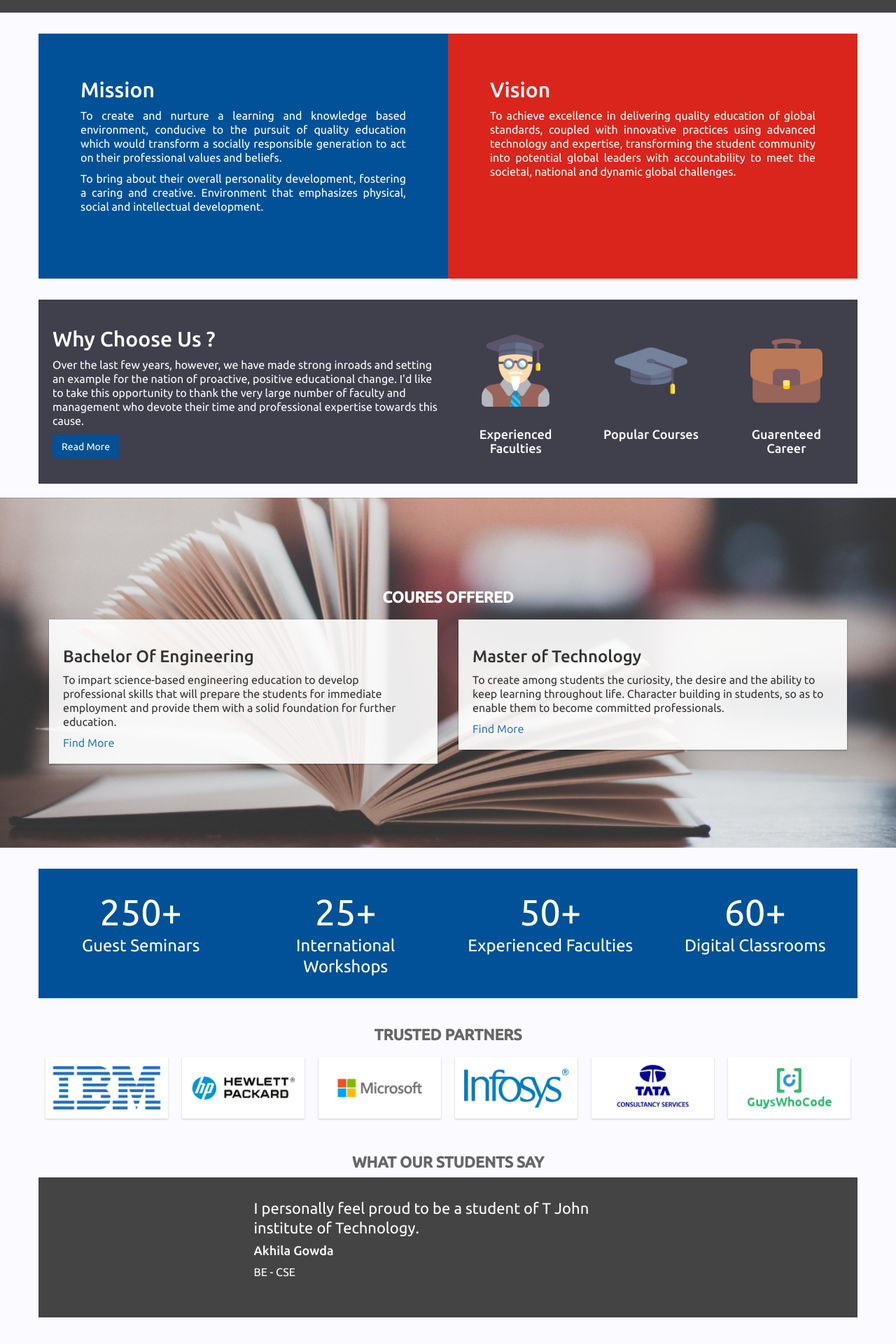
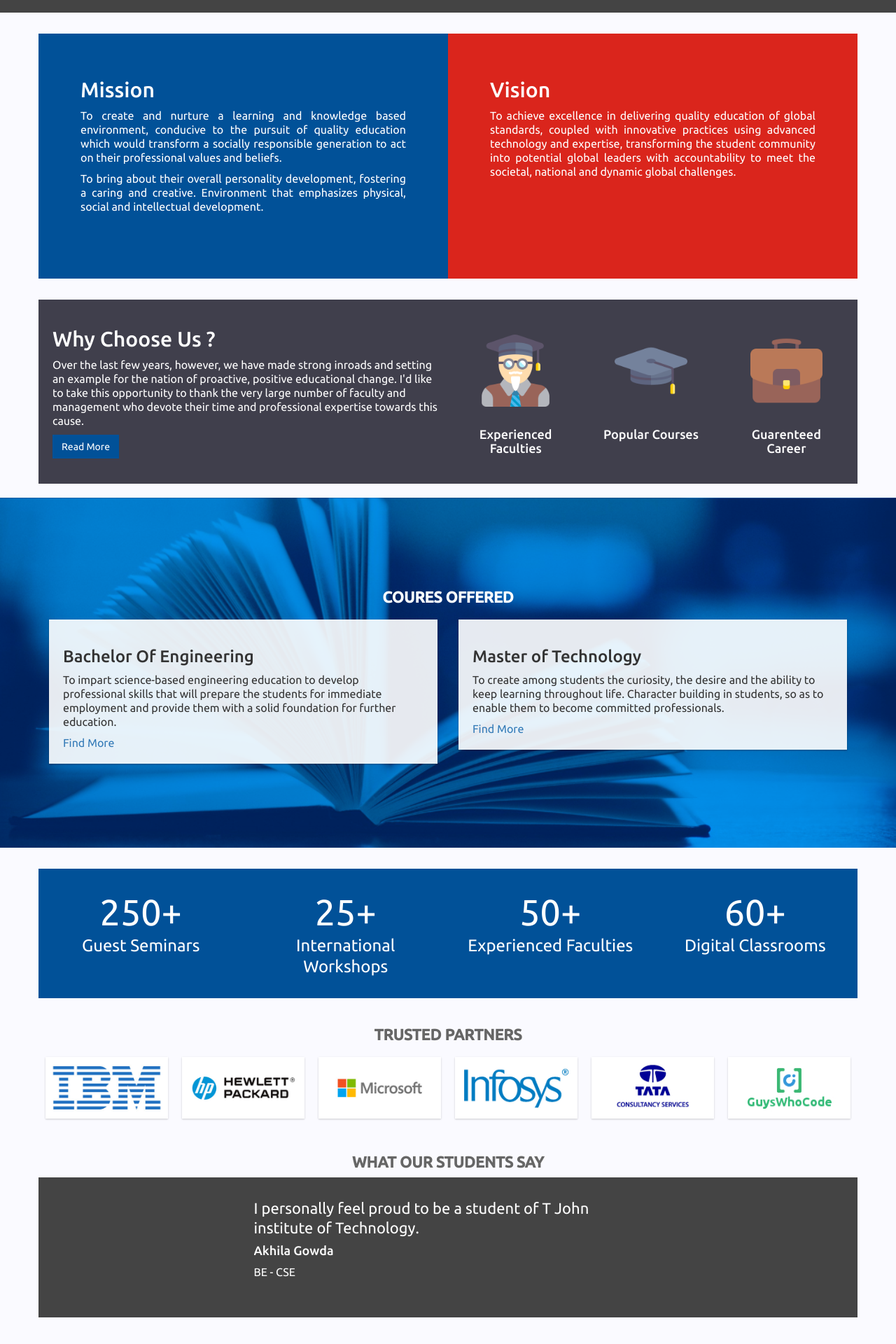
Before and after one commit to shajanjp/TJIT, a Jekyll site: the page built from index.html, in a window 1280 px wide. Shown: the part 796-2716 px from the top of the page at 70% size. Built offline with Jekyll 4.4.1, drawn with Linux system fonts in a browser that asks for light colours.

Commit message:
fixes siderbar active style

```diff
--- a/assets/css/style.css
+++ b/assets/css/style.css
@@ -73,6 +73,8 @@
 	-webkit-background-size: cover;
 	background-size: cover;
 	background-position: center center;
+	background-color: #015198;
+	background-blend-mode: overlay;
 	padding: 120px 0px;
 }
 section#courses-offered h2.section-head{
@@ -242,6 +244,13 @@
 	font-weight: bold;
 }
 
+.sidebar li.now{
+  border-left: 3px solid #da251c;
+}
+.sidebar li a{
+	border-radius: 0px 4px 4px 0px;
+}
+
 /* LG */
 /* Large Devices, Desktops */
 @media only screen and (max-width : 1200px) {
```
